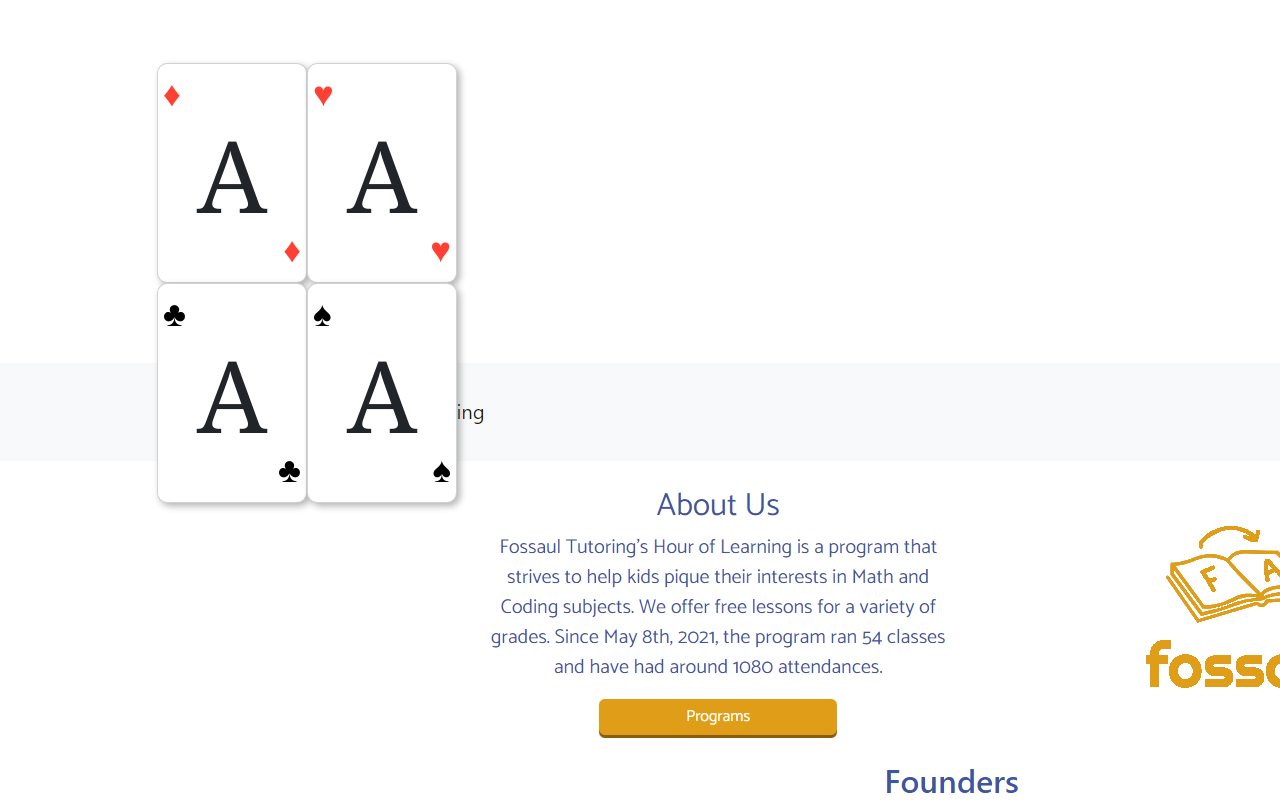
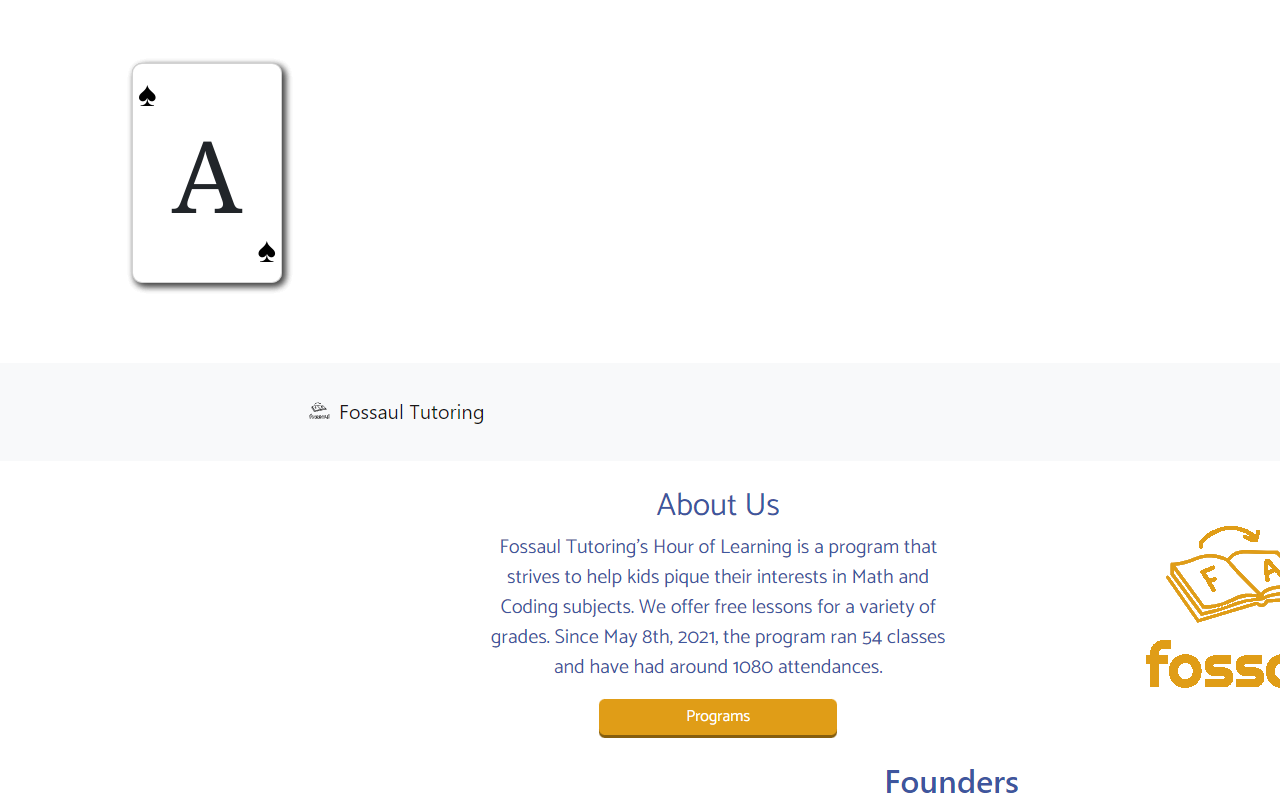
Before and after one commit to ericqiu04/Eric-Qiu-Website, a React (Vite) app: page / in a window 1280 px wide. Shown: the part 1263-2073 px from the top of the page. Built offline with nearby package versions, Linux system fonts and the light colour scheme.

Commit message:
tried adding deck of cards animation for skills

```diff
--- a/src/CSS-Files/skills.component.css
+++ b/src/CSS-Files/skills.component.css
@@ -54,21 +54,22 @@ div[class*="suit"]:after {
   margin: 50px;
 }
 
-.hand:before,.hand:after{
+.hand:before,
+.hand:after {
   content: "";
-    display:table;
+  display: table;
 }
 
 .hand:after {
-    clear:both;
+  clear: both;
 }
 
 .hand {
   zoom: 1;
 }
 
-.card:hover{
-    cursor:pointer;
+.card:hover {
+  cursor: pointer;
 }
 
 .spread {
@@ -79,5 +80,41 @@ div[class*="suit"]:after {
 
 /* '>' selects child class */
 .spread > .card {
+  position: absolute;
+  top: 0;
+  left: 0;
+  -webkit-transition: top 0.3s ease, right 0.3ease;
+  -moz-transition: top 0.3s ease, right 0.3ease;
+  -o-transition: top 0.3s ease, right 0.3ease;
+  transition: top 0.3s ease, right 0.3ease;
+}
 
+.spread:hover .suitdiamonds {
+  left: 30px;
+  top: 0px;
+  -webkit-transform: rotate(10deg);
+  -moz-transform: rotate(10deg);
+  -o-transform: rotate(10deg);
+  transform: rotate(10deg);
 }
+.spread:hover .suitclubs {
+  left: 60px;
+  top: 10px;
+  -webkit-transform: rotate(20deg);
+  -moz-transform: rotate(20deg);
+  -o-transform: rotate(20deg);
+  transform: rotate(20deg);
+}
+
+.spread:hover .suithearts {
+  left: 80px;
+  top: 20px;
+  -webkit-transform: rotate(30deg);
+  -moz-transform: rotate(30deg);
+  -o-transform: rotate(30deg);
+  transform: rotate(30deg);
+}
+.spread > .card:hover {
+  -webkit-box-shadow: 1px 1px 7px rgba(0, 0, 0, 0.4);
+  box-shadow: 1px 1px 7px rgba(0, 0, 0, 0.4);
+}
--- a/src/components/skills.component.jsx
+++ b/src/components/skills.component.jsx
@@ -1,14 +1,13 @@
 import {Component} from 'react';
 import '../CSS-Files/skills.component.css';
-import {Row, Col, Container} from 'react-bootstrap'
+import {Container} from 'react-bootstrap'
+
 class Skills extends Component{
     render() {
 
         return(
             <div>
                 <Container>
-                    <Row>
-                        <Col>
                         <div class="hand spread">
 
                         <div class="card suitdiamonds">
@@ -28,12 +27,6 @@ class Skills extends Component{
                         </div>
                       </div>
 
-                        </Col>
-                        <Col>
-
-
-                        </Col>
-                    </Row>
                 </Container>
             </div>
         )
```
Lines whose indentation alone changed are shown as unchanged.
